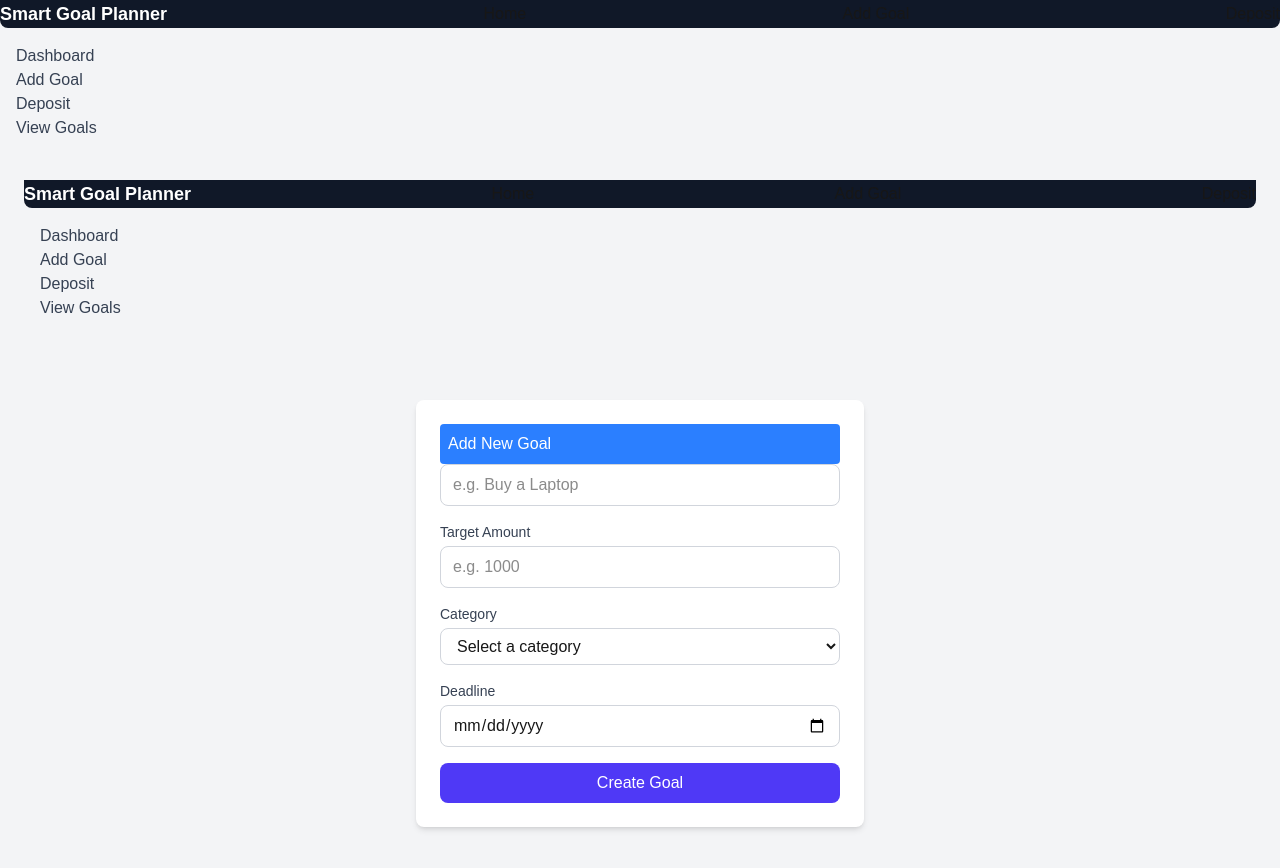
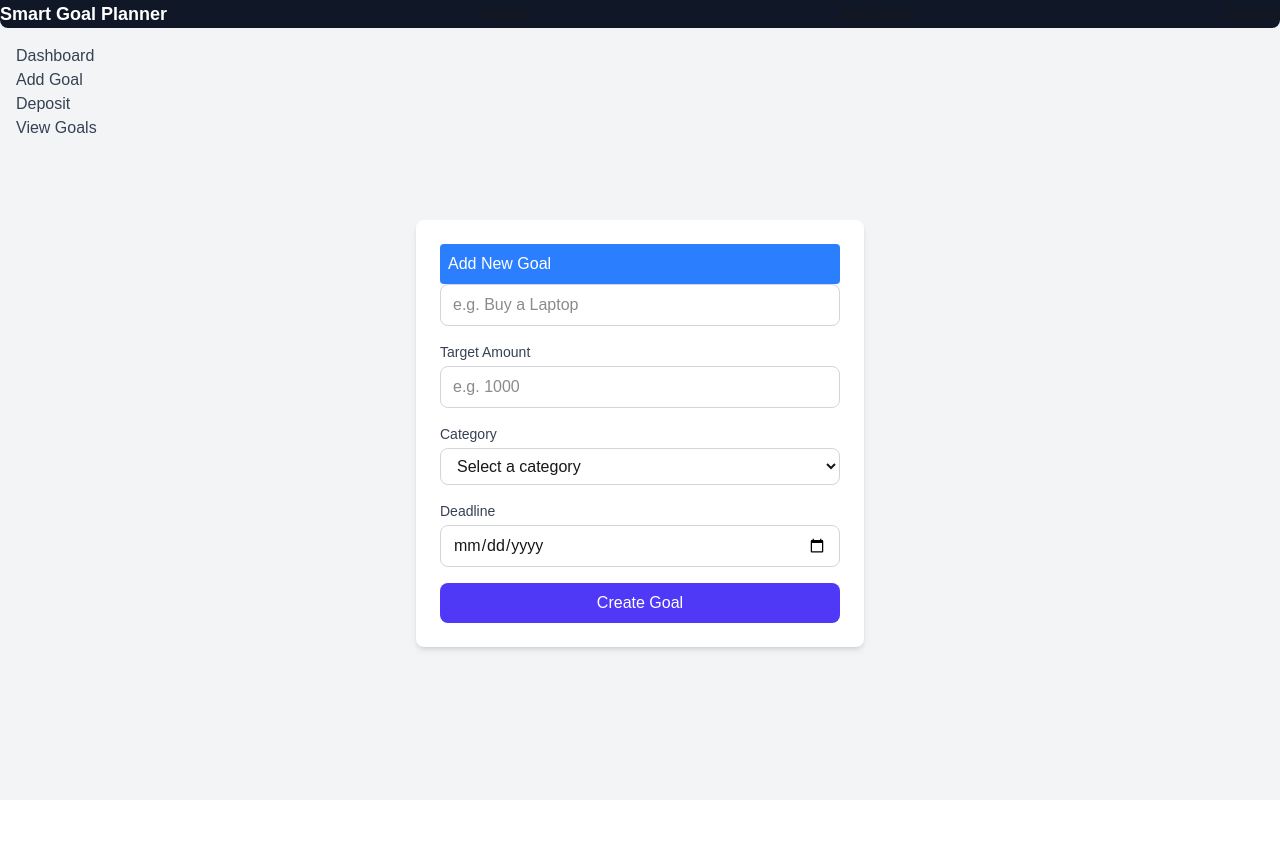
Before and after one commit to Mercy5-k/smart-goal-planner, a Next.js app: page /add in a window 1280 px wide. Shown: the top 868 px of the page. After the commit the page ends 800 px from the top, so only its background shows below. Built offline with nearby package versions, Linux system fonts and the light colour scheme.

Commit message:
removed the duplicate in add.js

```diff
--- a/pages/_app.js
+++ b/pages/_app.js
@@ -1,4 +1,4 @@
-import Layout from '../components/Layout';
+import React from 'react';
 import '../app/globals.css';
 
 export default function MyApp({ Component, pageProps }) {
--- a/pages/add.js
+++ b/pages/add.js
@@ -91,7 +91,3 @@ export default function AddGoalPage() {
     </Layout>
   );
 }
-
-AddGoalPage.getLayout = function getLayout(page) {
-  return <Layout>{page}</Layout>;
-};
```
